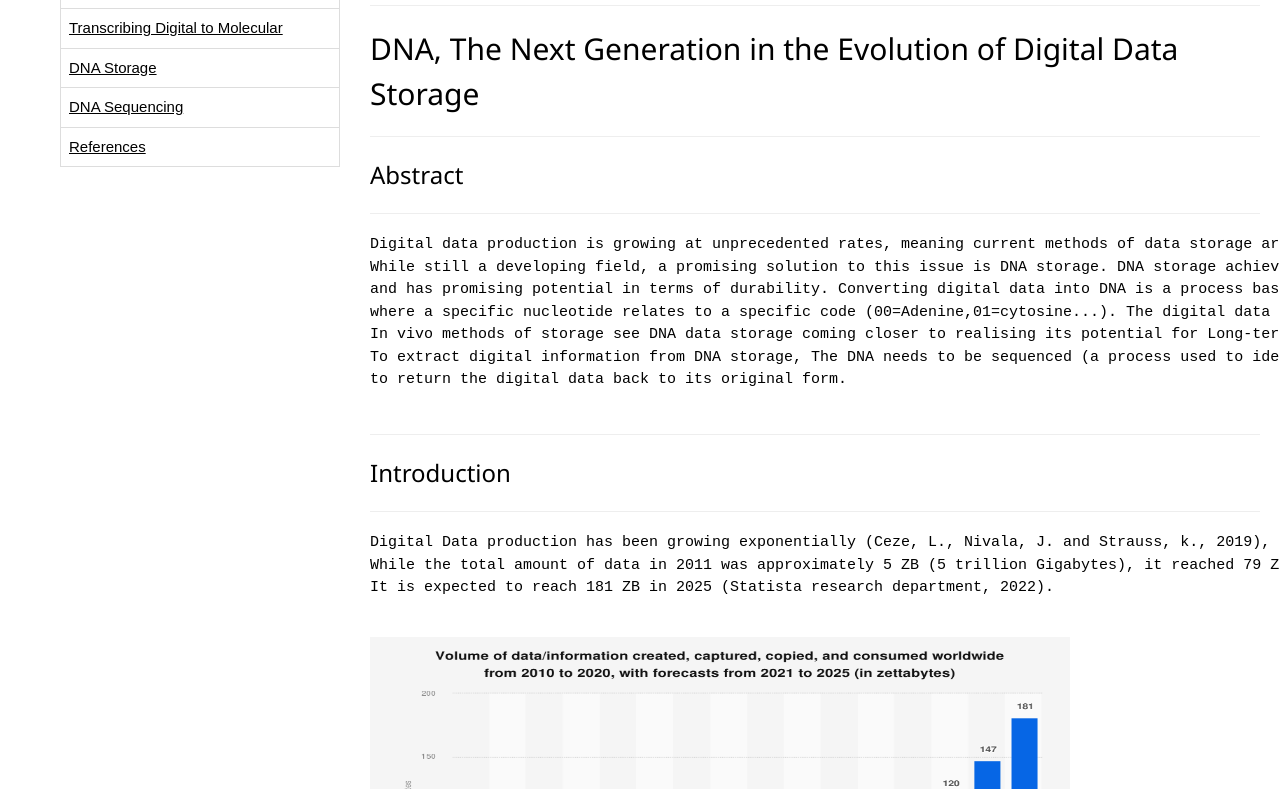
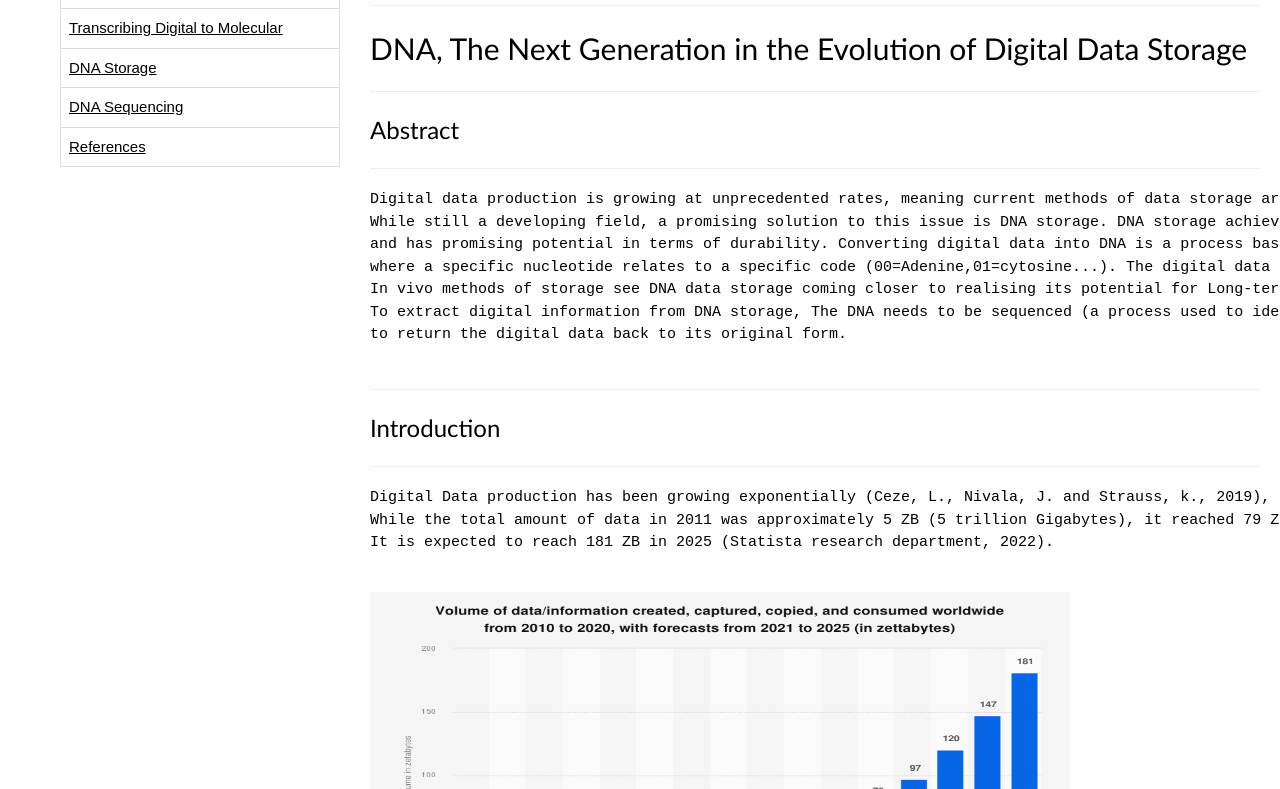
Before and after one commit to FEPSFY6825297/FY6825297, a plain HTML site: page index.html in a window 1280 px wide. Shown: the part 154-943 px from the top of the page. Drawn offline with nearby package versions, Linux system fonts and the light colour scheme.

Commit message:
Update index.html

```diff
--- a/index.html
+++ b/index.html
@@ -24,6 +24,14 @@
             flex: 1; /* Content takes up remaining space */
             overflow-y: auto; /* Enable scrolling for the main content */
             padding: 20px; /* Add padding for visual separation */
+        }
+
+        body {
+            font-family: 'Gill Sans', 'Gill Sans MT', Calibri, Trebuchet MS', sans-serif;
+        }
+
+        h1, h2, h3 {
+            font-family: Calibri, 'Trebuchet MS', sans-serif;
         }
 
         /* Existing table styles can remain as they are */
```
